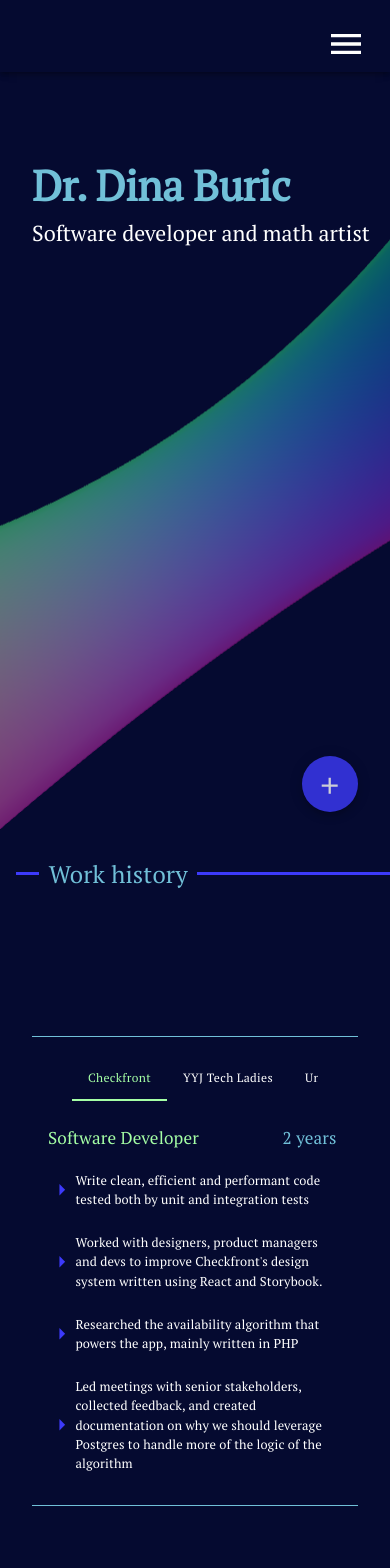
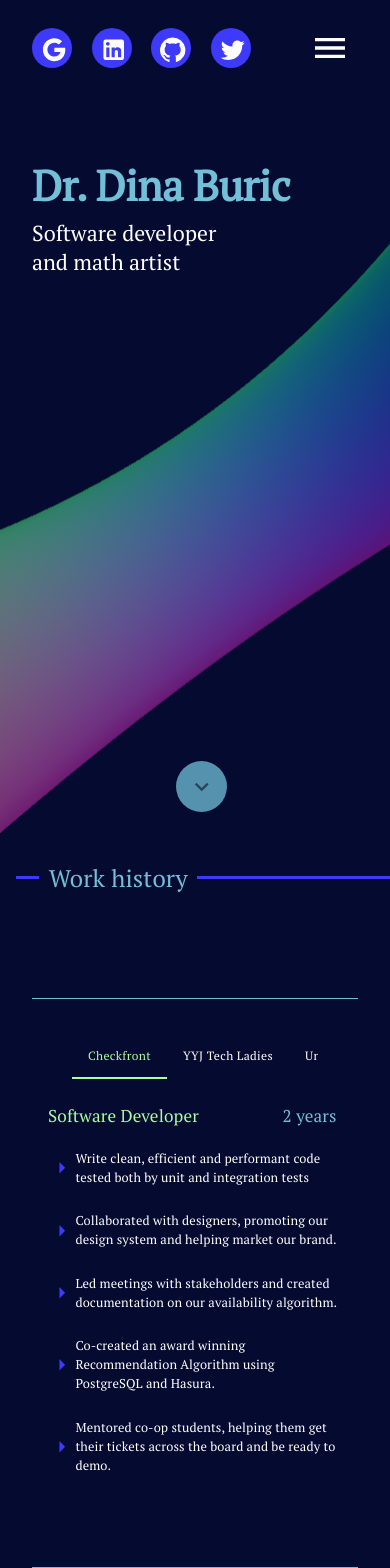
Before and after one commit to polygonart6777/portfolio, a React (Create React App) app: page / in a window 390 px wide. Shown: the top 1568 px of the page. Built offline with nearby package versions, Linux system fonts and the light colour scheme; a web font is replaced by a local one.

Commit message:
Changes style of Experience page and copy, adds button to mobile for scrolling on the homepage, and adds social icons at the nav menu

```diff
--- a/package.json
+++ b/package.json
@@ -20,7 +20,7 @@
     "react-dom": "^18.1.0",
     "react-router-dom": "^6.3.0",
     "react-router-hash-link": "^2.4.3",
-    "react-scripts": "5.0.1",
+    "react-scripts": "^5.0.1",
     "three": "^0.140.0",
     "typescript": "^4.4.2",
     "web-vitals": "^2.1.0"
@@ -55,6 +55,7 @@
     "@types/react": "^18.0.8",
     "@types/react-dom": "^18.0.0",
     "@types/react-router-hash-link": "^2.4.5",
-    "gh-pages": "^4.0.0"
+    "gh-pages": "^4.0.0",
+    "sass": "^1.53.0"
   }
 }
--- /dev/null
+++ b/src/components/Drawer.tsx
@@ -0,0 +1,62 @@
+import React from "react";
+import AppBar from "@mui/material/AppBar";
+
+import IconButton from "@mui/material/IconButton";
+import Box from "@mui/material/Box";
+import SwipeableDrawer from "@mui/material/SwipeableDrawer";
+import List from "@mui/material/List";
+import ListItem from "@mui/material/ListItem";
+import ListItemText from "@mui/material/ListItemText";
+import ListItemButton from "@mui/material/ListItemButton";
+import Link from "@mui/material/Link";
+import MenuIcon from "@mui/icons-material/Menu";
+import Toolbar from "@mui/material/Toolbar";
+import Grid from "@mui/material/Grid";
+import Tooltip from "@mui/material/Tooltip";
+import Zoom from "@mui/material/Zoom";
+
+import ToolbarMobile from "./ToolbarMobile";
+
+import { navigationLinks } from "../utils/navigation.js";
+import { social } from "../utils/social.js";
+import styles from "./NavBar.module.scss";
+
+interface DrawerProps {
+  open: boolean;
+  setOpen: (arg0: boolean) => void;
+}
+export default function Drawer({ open, setOpen }: DrawerProps) {
+  return (
+    <SwipeableDrawer
+      open={open}
+      onClose={() => setOpen(false)}
+      onOpen={() => setOpen(true)}
+      anchor="right"
+      PaperProps={{
+        sx: {
+          backgroundColor: "#3d3afb",
+          color: "white ",
+        },
+      }}
+    >
+      <List>
+        {navigationLinks.map(({ name, id }) => (
+          <ListItem key={id} onClick={() => setOpen(false)}>
+            <ListItemButton
+              component={Link}
+              href={`#${id}`}
+              sx={{
+                "&:hover": {
+                  backgroundColor: "#3634e1",
+                  transform: "scale3d(1.05, 1.05, 1)",
+                },
+              }}
+            >
+              <ListItemText primary={name} />
+            </ListItemButton>
+          </ListItem>
+        ))}
+      </List>
+    </SwipeableDrawer>
+  );
+}
--- a/src/components/HorizontalTabs.tsx
+++ b/src/components/HorizontalTabs.tsx
@@ -34,7 +34,7 @@ function TabPanel(props: TabPanelProps) {
           component="h5"
           sx={{
             color: "white",
-            maxheight: 220,
+            maxHeight: 570,
             overflow: "auto",
             width: "100%",
           }}
@@ -136,7 +136,7 @@ export default function HorizontalTabs() {
                 component="div"
                 sx={{
                   width: "100%",
-                  height: 340,
+                  height: 400,
                 }}
               >
                 <List>
--- a/src/components/NavBar.module.scss
+++ b/src/components/NavBar.module.scss
@@ -1,15 +1,11 @@
 .NavBar {
 	background-color: #050A30;
-	position: absolute;
-	margin-left:auto;
 	padding-top: 1rem;
-	box-shadow: none;
 
   div {
-	padding-left:1rem; //Should probably do something better than this
+	padding-left:1rem;
 	padding-right:1rem;
 	font-family:"PT Serif";
-	box-shadow: none;
 	}
 
 	a {
--- a/src/components/NavMenu.tsx
+++ b/src/components/NavMenu.tsx
@@ -1,65 +1,18 @@
 import React from "react";
 import AppBar from "@mui/material/AppBar";
 
-import IconButton from "@mui/material/IconButton";
-import Box from "@mui/material/Box";
-import Drawer from "@mui/material/SwipeableDrawer";
-import List from "@mui/material/List";
-import ListItem from "@mui/material/ListItem";
-import ListItemText from "@mui/material/ListItemText";
-import ListItemButton from "@mui/material/ListItemButton";
-import Link from "@mui/material/Link";
-import MenuIcon from "@mui/icons-material/Menu";
-import Toolbar from "@mui/material/Toolbar";
-
-import { navigationLinks } from "../utils/navigation.js";
-import styles from "./NavBar.module.scss";
+import ToolbarMobile from "./ToolbarMobile";
+import Drawer from "./Drawer";
 
 export default function NavMenu() {
   const [open, setOpen] = React.useState(false);
 
   return (
     <>
-      <AppBar position="static">
+      <AppBar position="static" sx={{ boxShadow: "none" }}>
         <>
-          <Toolbar disableGutters className={styles.NavBar}>
-            <Box component="div">
-              <IconButton onClick={() => setOpen(true)}>
-                <MenuIcon fontSize="large" sx={{ color: "white" }} />
-              </IconButton>
-            </Box>
-          </Toolbar>
-          <Drawer
-            open={open}
-            onClose={() => setOpen(false)}
-            onOpen={() => setOpen(true)}
-            anchor="right"
-            PaperProps={{
-              sx: {
-                backgroundColor: "#3d3afb",
-                color: "white ",
-              },
-            }}
-          >
-            <List>
-              {navigationLinks.map(({ name, id }) => (
-                <ListItem key={id} onClick={() => setOpen(false)}>
-                  <ListItemButton
-                    component={Link}
-                    href={`#${id}`}
-                    sx={{
-                      "&:hover": {
-                        backgroundColor: "#3634e1",
-                        transform: "scale3d(1.05, 1.05, 1)",
-                      },
-                    }}
-                  >
-                    <ListItemText primary={name} />
-                  </ListItemButton>
-                </ListItem>
-              ))}
-            </List>
-          </Drawer>
+          <ToolbarMobile setOpen={setOpen} />
+          <Drawer open={open} setOpen={setOpen} />
         </>
       </AppBar>
     </>
--- /dev/null
+++ b/src/components/ToolbarMobile.tsx
@@ -0,0 +1,60 @@
+import React from "react";
+
+import IconButton from "@mui/material/IconButton";
+import MenuIcon from "@mui/icons-material/Menu";
+import Toolbar from "@mui/material/Toolbar";
+import Grid from "@mui/material/Grid";
+
+import { social } from "../utils/social.js";
+import styles from "./NavBar.module.scss";
+
+const iconButtonStyle = {
+  display: "block",
+  height: "2.5rem",
+  width: "2.5rem",
+  backgroundColor: "#3d3afb",
+  "&:hover": {
+    backgroundColor: "#71C0D8",
+    opacity: "1",
+    transition: "all 0.5s ease",
+  },
+};
+
+interface ToolbarMobileProps {
+  setOpen: (arg0: boolean) => void;
+}
+
+export default function ToolbarMobile({ setOpen }: ToolbarMobileProps) {
+  return (
+    <Toolbar disableGutters className={styles.NavBar}>
+      <Grid container direction="row" justifyContent="flex-end">
+        {social.map((socialItem: any) => (
+          <Grid item xs={2} sx={{ paddingTop: ".75rem" }}>
+            <IconButton
+              sx={iconButtonStyle}
+              color="inherit"
+              href={socialItem.url}
+              target="_blank"
+              rel="noopener noreferrer"
+            >
+              {socialItem.icon}
+            </IconButton>
+          </Grid>
+        ))}
+        <Grid
+          item
+          xs={4}
+          sx={{
+            display: "flex",
+            justifyContent: "flex-end",
+            paddingTop: ".25rem",
+          }}
+        >
+          <IconButton onClick={() => setOpen(true)}>
+            <MenuIcon fontSize="large" sx={{ color: "white" }} />
+          </IconButton>
+        </Grid>
+      </Grid>
+    </Toolbar>
+  );
+}
--- a/src/components/VerticalTabs.tsx
+++ b/src/components/VerticalTabs.tsx
@@ -39,7 +39,7 @@ function TabPanel(props: TabPanelProps) {
             paddingLeft: 3,
             color: "white",
             height: 350,
-            overflow: "auto",
+            overflow: "hidden",
             width: 900,
             "@media (max-width:920px)": {
               width: 500,
@@ -86,8 +86,8 @@ export default function VerticalTabs() {
           style: { background: "#30D5C8" },
         }}
         sx={{
-          height: 420,
-          paddingTop: 6,
+          height: 380,
+          paddingTop: 14,
         }}
       >
         {experience.map(({ company }, index) => (
--- a/src/pages/Experience.tsx
+++ b/src/pages/Experience.tsx
@@ -6,46 +6,44 @@ import SectionHeading from "../components/SectionHeading";
 import VerticalTabs from "../components/VerticalTabs";
 import HorizontalTabs from "../components/HorizontalTabs";
 
+const tabsContainerStyle = {
+  display: "flex",
+  height: "90vh",
+  justifyContent: "center",
+  alignItems: "center",
+  alignContent: "center",
+  margin: "auto",
+  paddingBottom: "1rem",
+  paddingLeft: "2rem",
+  paddingTop: "2rem",
+  paddingRight: "2rem",
+};
+
+const tabStyle = {
+  display: "flex",
+  height: 410,
+  backgroundColor: "transparent",
+  borderBottom: 1,
+  borderTop: 1,
+  borderColor: "#71C0D8",
+  width: 1200,
+  "@media (max-width:500px)": {
+    width: "100%",
+    height: 570,
+    paddingTop: "2rem",
+    borderTop: 1,
+    borderColor: "#71C0D8",
+  },
+};
+
 export default function Experience() {
   const isMobile = useMediaQuery("(max-width:500px)");
 
   return (
     <>
       <SectionHeading>Work history</SectionHeading>
-      <Box
-        component="div"
-        sx={{
-          display: "flex",
-          height: "90vh",
-          justifyContent: "center",
-          alignItems: "center",
-          alignContent: "center",
-          margin: "auto",
-          paddingBottom: "2rem",
-          paddingLeft: "2rem",
-          paddingTop: "2rem",
-          paddingRight: "2rem",
-        }}
-      >
-        <Box
-          component="div"
-          sx={{
-            display: "flex",
-            height: 420,
-            backgroundColor: "transparent",
-            borderBottom: 1,
-            borderTop: 1,
-            borderColor: "#71C0D8",
-            width: 1100,
-            "@media (max-width:500px)": {
-              width: "100%",
-              height: 470,
-              paddingTop: "1rem",
-              borderTop: 1,
-              borderColor: "#71C0D8",
-            },
-          }}
-        >
+      <Box component="div" sx={tabsContainerStyle}>
+        <Box component="div" sx={tabStyle}>
           {isMobile ? <HorizontalTabs /> : <VerticalTabs />}
         </Box>
       </Box>
--- a/src/pages/Home.tsx
+++ b/src/pages/Home.tsx
@@ -6,9 +6,11 @@ import Typography from "@mui/material/Typography";
 import Grid from "@mui/material/Grid";
 import Hidden from "@mui/material/Hidden";
 import useMediaQuery from "@mui/material/useMediaQuery";
+import IconButton from "@mui/material/IconButton";
+import Box from "@mui/material/Box";
+import ExpandMoreIcon from "@mui/icons-material/ExpandMore";
 
 import Social from "../components/Social";
-import FloatSocial from "../components/FloatSocial";
 import Torus from "../components/Torus";
 
 const layoutStyle = {
@@ -41,7 +43,12 @@ const canvasStyle = {
   width: "100%",
   overflow: "scroll",
 };
-const subtitleStyle = { textAlign: "start", zIndex: "5" };
+const subtitleStyle = {
+  textAlign: "start",
+  zIndex: "10",
+  "@media (max-width:650px)": { width: "200px" },
+  wordWrap: "break-word",
+};
 
 export default function Home() {
   const isMobile = useMediaQuery("(max-width:650px)");
@@ -86,9 +93,31 @@ export default function Home() {
       <Hidden smDown>
         <Social />
       </Hidden>
-      <Hidden smUp>
-        <FloatSocial />
-      </Hidden>
+      <Box
+        component="div"
+        sx={{
+          position: "absolute",
+          bottom: "2rem",
+          left: "11rem",
+          zIndex: "100",
+        }}
+      >
+        <Hidden smUp>
+          <IconButton
+            size="large"
+            sx={{
+              backgroundColor: "#71C0D8",
+              opacity: ".75",
+              "&:hover": {
+                backgroundColor: "rgb(255,0,255,.5)",
+                transition: "all 0.5s ease",
+              },
+            }}
+          >
+            <ExpandMoreIcon sx={{ fontColor: "black" }} />
+          </IconButton>
+        </Hidden>
+      </Box>
     </>
   );
 }
--- a/src/utils/experience.js
+++ b/src/utils/experience.js
@@ -7,12 +7,10 @@ export const experience = [
     years: yearsDiff("01-07-2020", "today"),
     tasks: [
       "Write clean, efficient and performant code tested both by unit and integration tests",
-      "Worked with designers, product managers and devs to improve Checkfront's design system written using React and Storybook.",
-      "Researched the availability algorithm that powers the app, mainly written in PHP",
-      "Led meetings with senior stakeholders, collected feedback, and created documentation on why we should leverage Postgres to handle more of the logic of the algorithm",
-      "Created a Recommendation Algorithm using PostgreSQL, Hasura and GraphQL that won an award in our yearly company hackathon",
-      "Led Agile processes within a Scrum Master orientation, leading daily standup, grooming, and retros",
-      "Mentored co-op students, helping them get their tickets across the board and be able to demo their work",
+      "Collaborated with designers, promoting our design system and helping market our brand.",
+      "Led meetings with stakeholders and created documentation on our availability algorithm.",
+      "Co-created an award winning Recommendation Algorithm using PostgreSQL and Hasura.",
+      "Mentored co-op students, helping them get their tickets across the board and be ready to demo.",
     ],
   },
   {
--- a/src/utils/social.js
+++ b/src/utils/social.js
@@ -2,30 +2,35 @@ import LinkedInIcon from "@mui/icons-material/LinkedIn";
 import GitHubIcon from "@mui/icons-material/GitHub";
 import GoogleIcon from "@mui/icons-material/Google";
 import TwitterIcon from "@mui/icons-material/Twitter";
+
+const iconStyle = {
+  marginBottom: "3px",
+  "@media (min-width:500px)": { marginTop: "3px" },
+};
 
 export const social = [
   {
     network: "Google",
     username: "buricd6777@gmail.com",
     url: "mailto:buricd6777@gmail.com",
-    icon: <GoogleIcon sx={{ marginTop: "3px" }} />,
+    icon: <GoogleIcon sx={iconStyle} />,
   },
   {
     network: "LinkedIn",
     username: "buricd",
     url: "https://www.linkedin.com/in/dina-buric-a954ba193",
-    icon: <LinkedInIcon sx={{ marginTop: "3px" }} />,
+    icon: <LinkedInIcon sx={iconStyle} />,
   },
   {
     network: "GitHub",
     username: "polygonart6777",
     url: "https://github.com/polygonart6777",
-    icon: <GitHubIcon sx={{ marginTop: "3px" }} />,
+    icon: <GitHubIcon sx={iconStyle} />,
   },
   {
     network: "Twitter",
     username: "polygonart6777",
     url: "https://twitter.com/polygonart6777",
-    icon: <TwitterIcon sx={{ marginTop: "3px" }} />,
+    icon: <TwitterIcon sx={iconStyle} />,
   },
 ];
```
Also changed, not shown: src/components/Social.tsx (+11 -7 lines), 2 other files (tests, documents, lock files or other folders).
